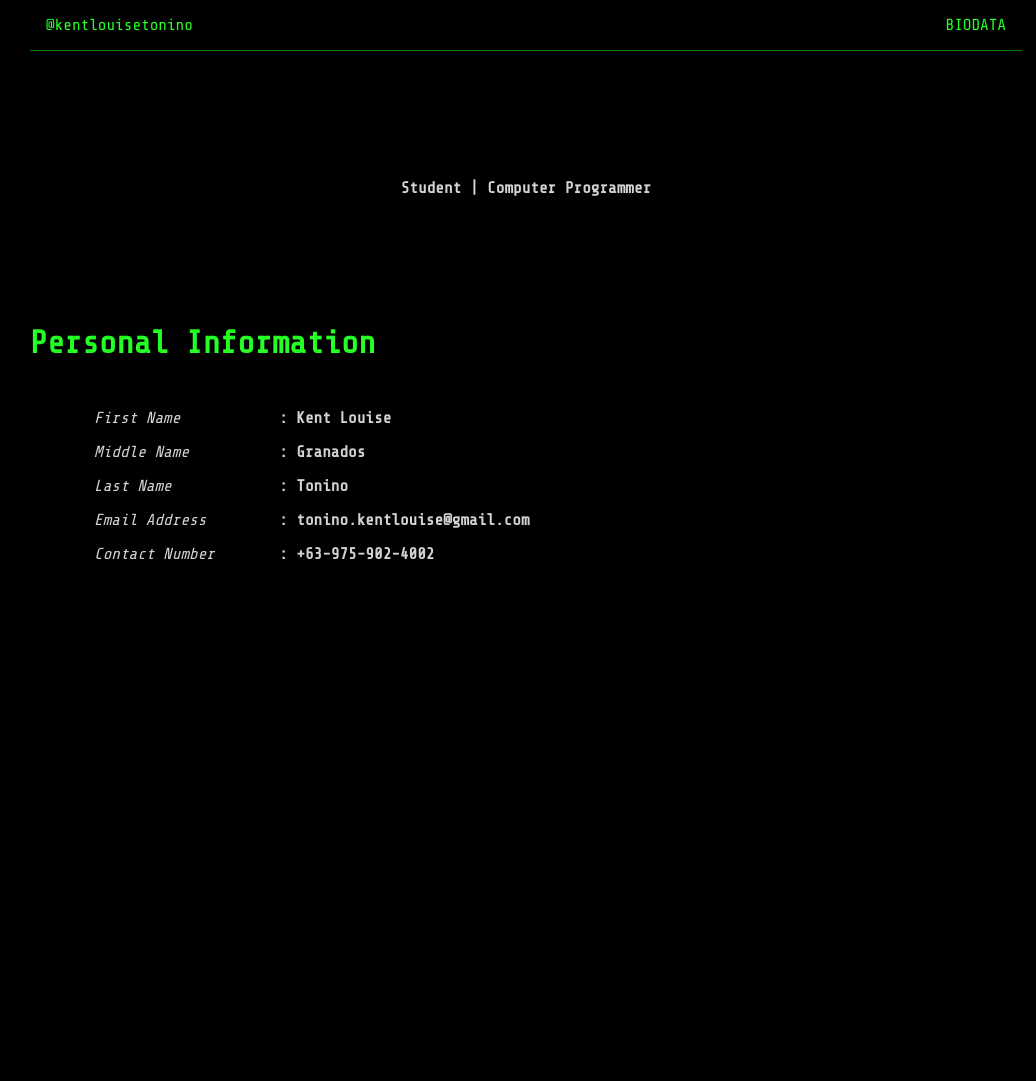
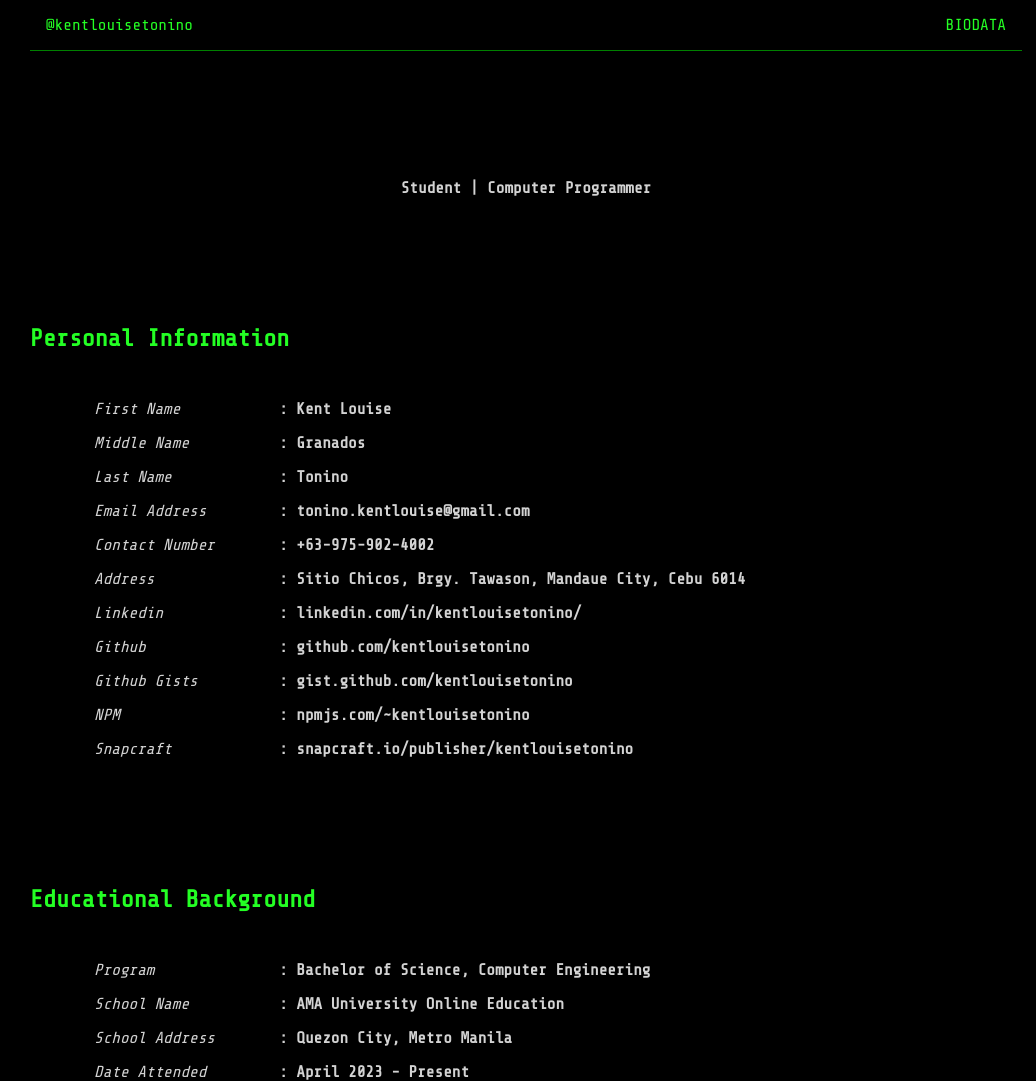
Before and after one commit to kentlouisetonino/biodata, a plain HTML site: page src/index.html in a window 1280 px wide. Shown: the whole page, without its empty margins (114-1150 px from the left). Before the commit the page ends 800 px from the top, so only its background shows below. Drawn offline with nearby package versions, Linux system fonts and the light colour scheme.

Commit message:
educational background

```diff
--- a/src/css/index.css
+++ b/src/css/index.css
@@ -67,7 +67,6 @@ body {
 .personal-data-list-1 ul {
   font-style: italic;
   color: lightgray;
-
 }
 .personal-data-list-1 ul li {
   color: lightgray;
@@ -84,3 +83,50 @@ body {
   color: lightgray;
   margin-top: 16px;
 }
+.personal-data-list-2 ul li a {
+  color: inherit;
+  text-decoration: none;
+  font-size: 16px;
+}
+.personal-data-list-2 ul li a:hover {
+  color: inherit;
+  text-decoration: underline;
+  text-underline-offset: 8px;
+  text-decoration-color: rgb(36, 255, 36);
+  text-decoration-line: 1px;
+}
+
+/* Education information. */
+.education {
+  padding-top: 128px;
+}
+.education-data {
+  padding-top: 32px;
+  display: flex;
+}
+.education-data ul {
+  width: 100%;
+  list-style-type: none;
+}
+.education-data-list-1 {
+  padding-left: 64px;
+}
+.education-data-list-1 ul {
+  font-style: italic;
+  color: lightgray;
+}
+.education-data-list-1 ul li {
+  color: lightgray;
+  margin-top: 16px;
+}
+.education-data-list-2 {
+  padding-left: 64px;
+}
+.education-data-list-2 ul {
+  font-weight: 900;
+  color: lightgray;
+}
+.education-data-list-2 ul li {
+  color: lightgray;
+  margin-top: 16px;
+}
--- a/src/index.html
+++ b/src/index.html
@@ -27,7 +27,7 @@
 
       <!-- Personal information part. -->
       <div class="personal">
-        <h1>Personal Information</h1>
+        <h2>Personal Information</h2>
         <div class="personal-data">
           <div class="personal-data-list-1">
             <ul>
@@ -36,6 +36,12 @@
               <li>Last Name</li>
               <li>Email Address</li>
               <li>Contact Number</li>
+              <li>Address</li>
+              <li>Linkedin</li>
+              <li>Github</li>
+              <li>Github Gists</li>
+              <li>NPM</li>
+              <li>Snapcraft</li>
             </ul>
           </div>
           <div class="personal-data-list-2">
@@ -45,6 +51,68 @@
               <li>: Tonino</li>
               <li>: tonino.kentlouise@gmail.com</li>
               <li>: +63-975-902-4002</li>
+              <li>: Sitio Chicos, Brgy. Tawason, Mandaue City, Cebu 6014</li>
+              <li>
+                :
+                <a
+                  href="https://www.linkedin.com/in/kentlouisetonino/"
+                  target="_blank"
+                  >linkedin.com/in/kentlouisetonino/</a
+                >
+              </li>
+              <li>
+                :
+                <a href="https://github.com/kentlouisetonino" target="_blank"
+                  >github.com/kentlouisetonino</a
+                >
+              </li>
+              <li>
+                :
+                <a
+                  href="https://gist.github.com/kentlouisetonino"
+                  target="_blank"
+                  >gist.github.com/kentlouisetonino</a
+                >
+              </li>
+              <li>
+                :
+                <a
+                  href="https://www.npmjs.com/~kentlouisetonino"
+                  target="_blank"
+                  >npmjs.com/~kentlouisetonino</a
+                >
+              </li>
+              <li>
+                :
+                <a
+                  href="https://snapcraft.io/publisher/kentlouisetonino"
+                  target="_blank"
+                  >snapcraft.io/publisher/kentlouisetonino</a
+                >
+              </li>
+            </ul>
+          </div>
+        </div>
+      </div>
+
+      <!-- Education information part. -->
+      <div class="education">
+        <h2>Educational Background</h2>
+        <div class="education-data">
+          <div class="education-data-list-1">
+            <ul>
+              <li>Program</li>
+              <li>School Name</li>
+              <li>School Address</li>
+              <li>Date Attended</li>
+            </ul>
+          </div>
+          <div class="education-data-list-2">
+            <ul>
+              <li>: Bachelor of Science, Computer Engineering</li>
+              <li>: AMA University Online Education</li>
+              <li>: Quezon City, Metro Manila</li>
+              <li>: April 2023 - Present</li>
             </ul>
           </div>
         </div>
```
